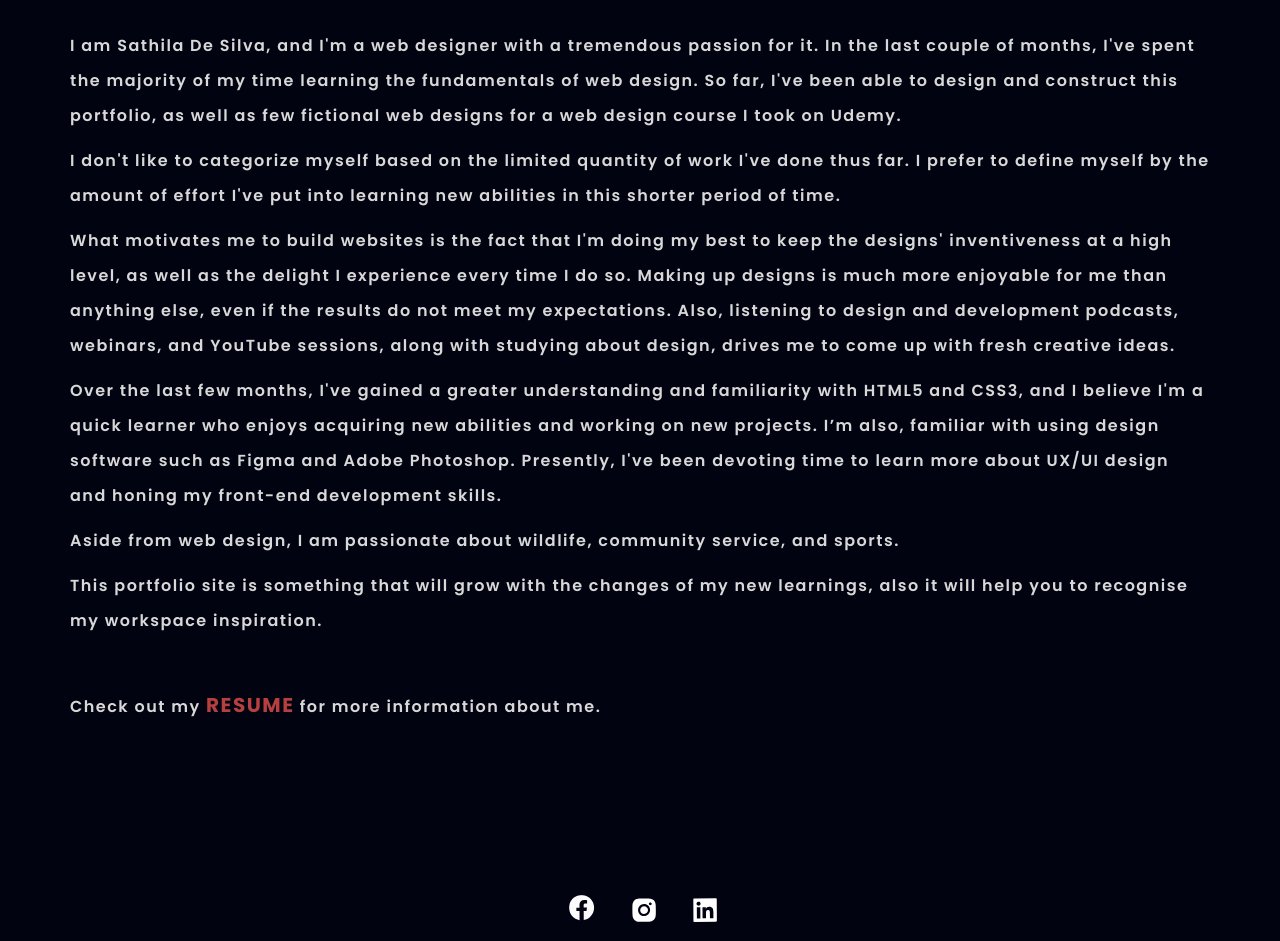
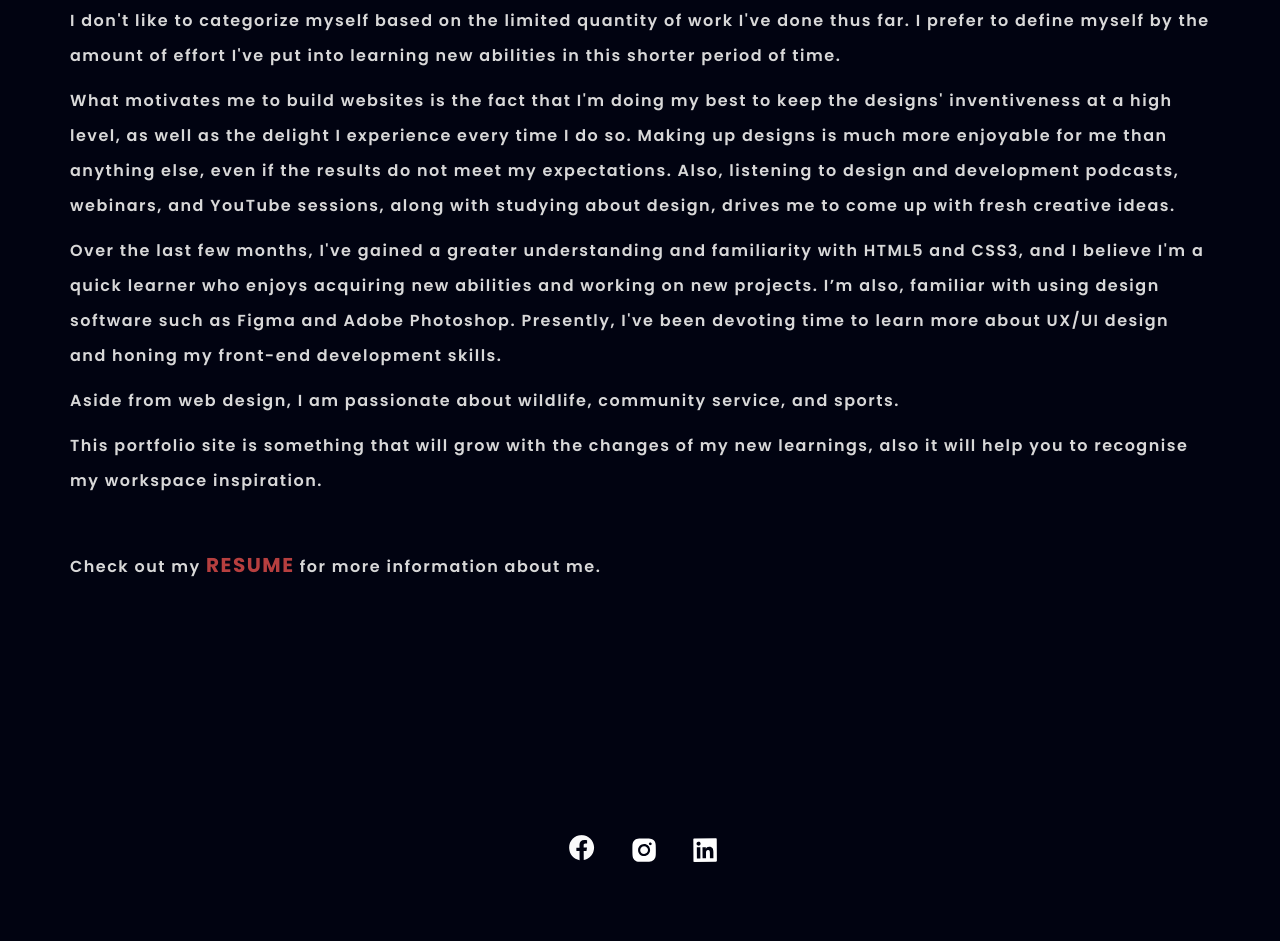
Before and after one commit to sathilaSilva/uiux, a plain HTML site: page about.html in a window 1280 px wide. Shown: the part 1383-2324 px from the top of the page. After the commit the page ends 2264 px from the top, so only its background shows below. Drawn offline with nearby package versions, Linux system fonts and the light colour scheme.

Commit message:
Update styles.css

```diff
--- a/styles.css
+++ b/styles.css
@@ -636,7 +636,7 @@ nav a {
 
 #aboutMe {
     position: relative;
-    top: 290px;
+    top: 150px;
     padding-bottom: 50px;
 }
 
@@ -674,7 +674,7 @@ nav a {
     display: flex;
     justify-content: center;
     align-items: center;
-    margin-top: 400px;
+    margin-top: 340px;
 }
 
 .socialAbout li {
```
